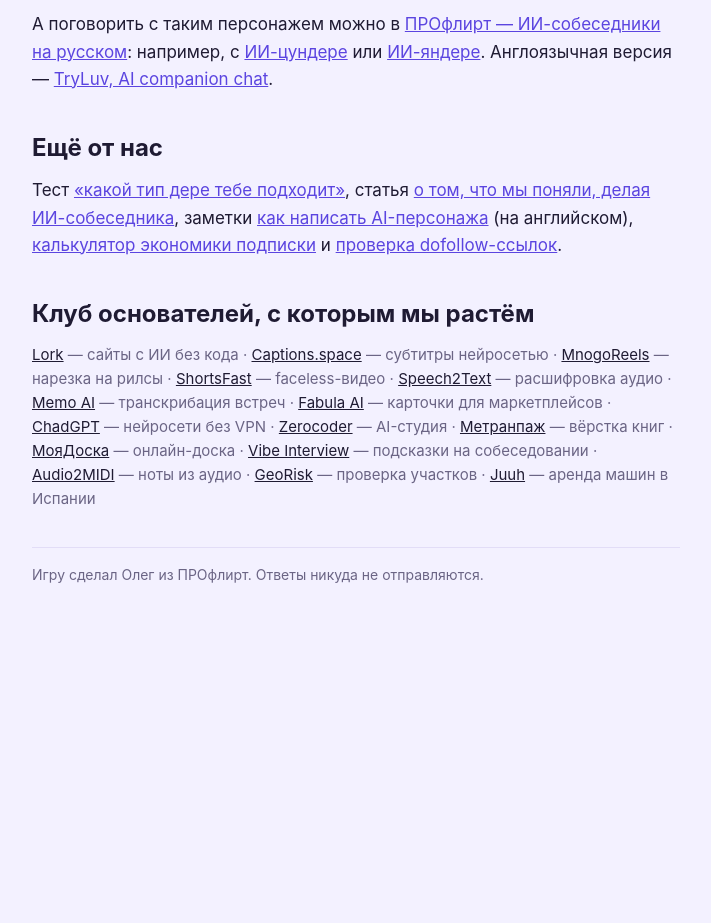
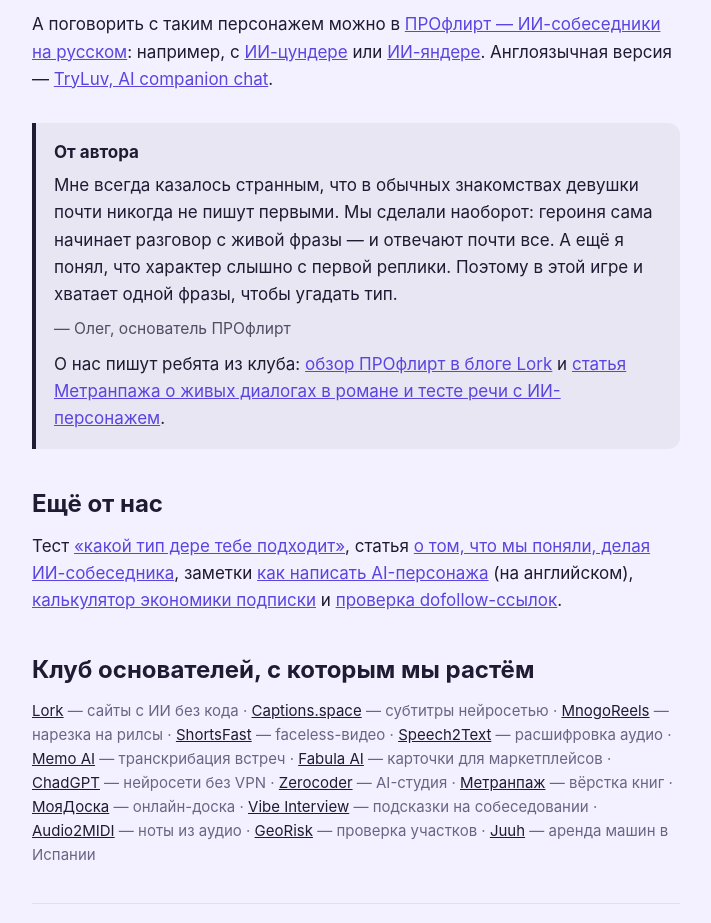
Before and after one commit to funnel-lab-notes/ugadai-dere, a plain HTML site: page index.html in a window 1280 px wide. Shown: the part 960-1883 px from the top of the page, without its empty margins (284-995 px from the left). Before the commit the page ends 1577 px from the top, so only its background shows below. Drawn offline with Linux system fonts and the light colour scheme.

Commit message:
От автора
Co-Authored-By: Claude Opus 5.5 <noreply@anthropic.com>

```diff
--- a/index.html
+++ b/index.html
@@ -51,6 +51,7 @@ footer{color:var(--mute);font-size:14px;border-top:1px solid var(--line);padding
 <p>Если хочется разобраться глубже — в статье <a href="https://proflirt.ru/blog/tipy-dere/">«Типы дере: все виды в одной таблице»</a> собраны больше двадцати типов с примерами. Про отдельные типы: <a href="https://proflirt.ru/blog/chto-takoe-cundere/">кто такая цундере</a>, <a href="https://proflirt.ru/blog/chto-takoe-yandere/">что такое яндере</a>, <a href="https://proflirt.ru/blog/chto-takoe-kudere/">кто такая кудере</a>, <a href="https://proflirt.ru/blog/chto-takoe-dandere/">кто такая дандере</a> и <a href="https://proflirt.ru/blog/chto-takoe-deredere/">кто такая дередере</a>.</p>
 <p>А поговорить с таким персонажем можно в <a href="https://proflirt.ru/">ПРОфлирт — ИИ-собеседники на русском</a>: например, с <a href="https://proflirt.ru/tsundere/">ИИ-цундере</a> или <a href="https://proflirt.ru/yandere/">ИИ-яндере</a>. Англоязычная версия — <a href="https://tryluv.ai/">TryLuv, AI companion chat</a>.</p>
 
+<aside class="author-note" style="margin:30px 0;padding:16px 18px;border-left:4px solid currentColor;border-radius:0 12px 12px 0;background:rgba(127,127,127,.09)"><b style="display:block;margin-bottom:6px">От автора</b><p style="margin:0">Мне всегда казалось странным, что в обычных знакомствах девушки почти никогда не пишут первыми. Мы сделали наоборот: героиня сама начинает разговор с живой фразы — и отвечают почти все. А ещё я понял, что характер слышно с первой реплики. Поэтому в этой игре и хватает одной фразы, чтобы угадать тип.</p><p style="margin:8px 0 0;opacity:.75;font-size:.92em">— Олег, основатель ПРОфлирт</p><p style="margin:10px 0 0">О нас пишут ребята из клуба: <a href="https://lork.dev/blog/proflirt-chat-s-ii-personazhami-na-russkom">обзор ПРОфлирт в блоге Lork</a> и <a href="https://metranpage.com/tpost/dialogi-v-romane-ii-personazh">статья Метранпажа о живых диалогах в романе и тесте речи с ИИ-персонажем</a>.</p></aside>
 <h2 class="sec">Ещё от нас</h2>
 <p>Тест <a href="https://funnel-lab-notes.github.io/">«какой тип дере тебе подходит»</a>, статья <a href="https://iisobesednikzametki.wordpress.com/2026/11/22/ii-sobesednik-komanda-opyt/">о том, что мы поняли, делая ИИ-собеседника</a>, заметки <a href="https://sites.google.com/view/ai-character-writing-notes">как написать AI-персонажа</a> (на английском), <a href="https://ai-subscription-calc.vercel.app/">калькулятор экономики подписки</a> и <a href="https://dofollow-check.pages.dev/">проверка dofollow-ссылок</a>.</p>
 
```
